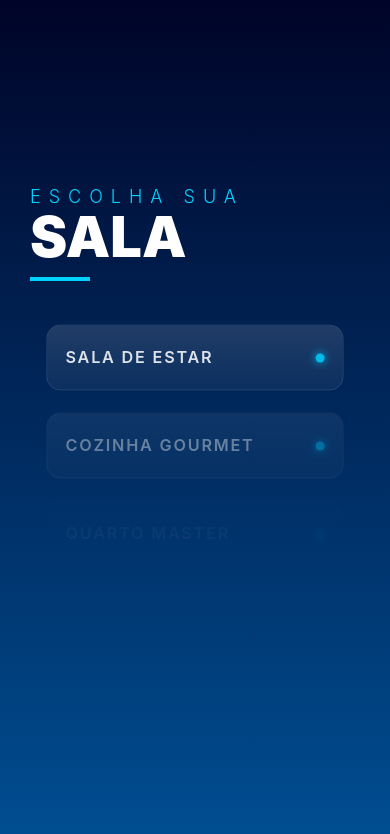
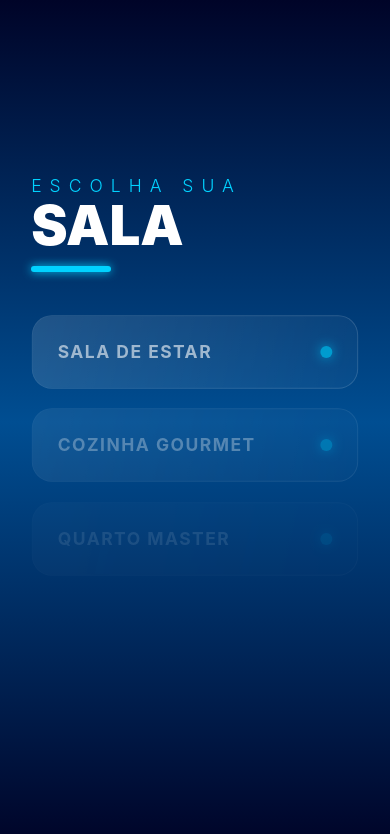
Before and after one commit to gabrieljcoutinho/CP01-Cross-Platform-Application-2026-03-25, a React Native app: screen / in a window 390 px wide. Shown: the top 834 px of the page. Built offline with nearby package versions, Linux system fonts and the light colour scheme.

Commit message:
esolhendo sala

```diff
--- /dev/null
+++ b/Css/styleEscolhaDeSala.js
@@ -0,0 +1,97 @@
+import styled from 'styled-components/native';
+import { Dimensions, Animated } from 'react-native';
+import { LinearGradient } from 'expo-linear-gradient';
+
+const { width, height } = Dimensions.get('window');
+
+export const Container = styled.View`
+  flex: 1;
+  padding-horizontal: ${width * 0.08}px;
+  justify-content: center;
+`;
+
+export const BackgroundGradient = styled(LinearGradient).attrs({
+  colors: ['#000428', '#004e92', '#000428'],
+})`
+  position: absolute;
+  left: 0;
+  right: 0;
+  top: 0;
+  bottom: 0;
+`;
+
+export const Header = styled.View`
+  margin-bottom: ${height * 0.05}px;
+`;
+
+export const TitleText = styled.Text`
+  color: #00d2ff;
+  font-size: ${width * 0.045}px;
+  font-weight: 300;
+  letter-spacing: 8px;
+  text-transform: uppercase;
+`;
+
+export const SubtitleText = styled.Text`
+  color: #ffffff;
+  font-size: ${width * 0.14}px;
+  font-weight: 900;
+  line-height: ${width * 0.15}px;
+`;
+
+export const NeonDivider = styled.View`
+  width: 80px;
+  height: 6px;
+  background-color: #00d2ff;
+  margin-top: 12px;
+  border-radius: 3px;
+  box-shadow: 0px 0px 10px #00d2ff;
+  elevation: 15;
+`;
+
+export const MenuContainer = styled.View`
+  gap: 20px;
+`;
+
+export const ButtonWrapper = styled.View`
+  width: 100%;
+  border-radius: 20px;
+  border-width: 1.5px;
+  border-color: rgba(255, 255, 255, 0.25);
+  overflow: hidden;
+  background-color: rgba(255, 255, 255, 0.03);
+`;
+
+export const RoomGradient = styled(LinearGradient).attrs({
+  colors: ['rgba(255, 255, 255, 0.18)', 'rgba(255, 255, 255, 0.02)'],
+  start: { x: 0, y: 0 },
+  end: { x: 1, y: 1 },
+})`
+  padding-vertical: ${height * 0.03}px;
+  padding-horizontal: 25px;
+  align-items: center;
+  flex-direction: row;
+  justify-content: space-between;
+`;
+
+export const RoomLabel = styled.Text`
+  color: #ffffff;
+  font-size: ${width * 0.045}px;
+  font-weight: 700;
+  letter-spacing: 1.5px;
+`;
+
+export const StatusGlow = styled.View`
+  width: 12px;
+  height: 12px;
+  border-radius: 6px;
+  background-color: #00d2ff;
+  box-shadow: 0px 0px 12px #00d2ff;
+  elevation: 12;
+`;
+
+// Css da responsividade desse componente (Auxiliar)
+export const ResponsiveContainer = styled.View`
+  flex-direction: column;
+  padding: ${width < 380 ? '10px' : '20px'};
+`;
--- a/pages/SelecionandoAsala.js
+++ b/pages/SelecionandoAsala.js
@@ -1,37 +1,42 @@
 import React, { useEffect, useRef } from 'react';
-import { View, Text, StyleSheet, TouchableOpacity, Animated, Dimensions } from 'react-native';
-import { LinearGradient } from 'expo-linear-gradient';
-
-const { width, height } = Dimensions.get('window');
+import { Animated, TouchableOpacity } from 'react-native';
+import * as S from '../Css/styleEscolhaDeSala';
 
 const RoomButton = ({ title, index }) => {
   const fadeAnim = useRef(new Animated.Value(0)).current;
   const scaleAnim = useRef(new Animated.Value(0.9)).current;
 
   useEffect(() => {
-    Animated.timing(fadeAnim, {
-      toValue: 1,
-      duration: 600,
-      delay: index * 200,
-      useNativeDriver: true,
-    }).start();
+    Animated.parallel([
+      Animated.timing(fadeAnim, {
+        toValue: 1,
+        duration: 800,
+        delay: index * 150,
+        useNativeDriver: true,
+      }),
+      Animated.spring(scaleAnim, {
+        toValue: 1,
+        friction: 4,
+        tension: 40,
+        delay: index * 150,
+        useNativeDriver: true,
+      })
+    ]).start();
   }, []);
 
   return (
-    <Animated.View style={{ opacity: fadeAnim, transform: [{ scale: scaleAnim }], width: '100%' }}>
+    <Animated.View style={{ opacity: fadeAnim, transform: [{ scale: scaleAnim }] }}>
       <TouchableOpacity
-        activeOpacity={0.8}
-        onPressIn={() => Animated.spring(scaleAnim, { toValue: 0.95, useNativeDriver: true }).start()}
+        activeOpacity={0.7}
+        onPressIn={() => Animated.spring(scaleAnim, { toValue: 0.96, useNativeDriver: true }).start()}
         onPressOut={() => Animated.spring(scaleAnim, { toValue: 1, useNativeDriver: true }).start()}
-        style={styles.buttonWrapper}
       >
-        <LinearGradient
-          colors={['rgba(255,255,255,0.15)', 'rgba(255,255,255,0.05)']}
-          style={styles.roomButton}
-        >
-          <Text style={styles.roomText}>{title}</Text>
-          <View style={styles.glow} />
-        </LinearGradient>
+        <S.ButtonWrapper>
+          <S.RoomGradient>
+            <S.RoomLabel>{title}</S.RoomLabel>
+            <S.StatusGlow />
+          </S.RoomGradient>
+        </S.ButtonWrapper>
       </TouchableOpacity>
     </Animated.View>
   );
@@ -39,89 +44,21 @@ const RoomButton = ({ title, index }) => {
 
 export default function RoomSelectionScreen() {
   return (
-    <View style={styles.container}>
-      <LinearGradient colors={['#000428', '#004e92']} style={styles.background} />
+    <S.Container>
+      <S.BackgroundGradient />
 
-      <View style={styles.header}>
-        <Text style={styles.title}>ESCOLHA SUA</Text>
-        <Text style={styles.subtitle}>SALA</Text>
-        <View style={styles.divider} />
-      </View>
+      <S.Header>
+        <S.TitleText>ESCOLHA SUA</S.TitleText>
+        <S.SubtitleText>SALA</S.SubtitleText>
+        <S.NeonDivider />
+      </S.Header>
 
-      <View style={styles.menu}>
+      <S.MenuContainer>
         <RoomButton title="SALA DE ESTAR" index={0} />
         <RoomButton title="COZINHA GOURMET" index={1} />
         <RoomButton title="QUARTO MASTER" index={2} />
         <RoomButton title="ÁREA EXTERNA" index={3} />
-      </View>
-    </View>
+      </S.MenuContainer>
+    </S.Container>
   );
 }
-
-// Css da responsividade desse componente
-const styles = StyleSheet.create({
-  container: {
-    flex: 1,
-    paddingHorizontal: 30,
-    justifyContent: 'center',
-  },
-  background: {
-    position: 'absolute',
-    left: 0, right: 0, top: 0, bottom: 0,
-  },
-  header: {
-    marginBottom: 40,
-  },
-  title: {
-    color: '#00d2ff',
-    fontSize: 18,
-    fontWeight: '300',
-    letterSpacing: 8,
-  },
-  subtitle: {
-    color: '#fff',
-    fontSize: 56,
-    fontWeight: '900',
-    lineHeight: 60,
-  },
-  divider: {
-    width: 60,
-    height: 4,
-    backgroundColor: '#00d2ff',
-    marginTop: 10,
-  },
-  menu: {
-    gap: 15,
-  },
-  buttonWrapper: {
-    width: '100%',
-    borderRadius: 15,
-    borderWidth: 1,
-    borderColor: 'rgba(255,255,255,0.2)',
-    overflow: 'hidden',
-  },
-  roomButton: {
-    paddingVertical: 25,
-    paddingHorizontal: 20,
-    alignItems: 'center',
-    flexDirection: 'row',
-    justifyContent: 'space-between',
-  },
-  roomText: {
-    color: '#fff',
-    fontSize: 18,
-    fontWeight: '600',
-    letterSpacing: 2,
-  },
-  glow: {
-    width: 10,
-    height: 10,
-    borderRadius: 5,
-    backgroundColor: '#00d2ff',
-    shadowColor: '#00d2ff',
-    shadowOffset: { width: 0, height: 0 },
-    shadowOpacity: 1,
-    shadowRadius: 10,
-    elevation: 10,
-  }
-});
```
